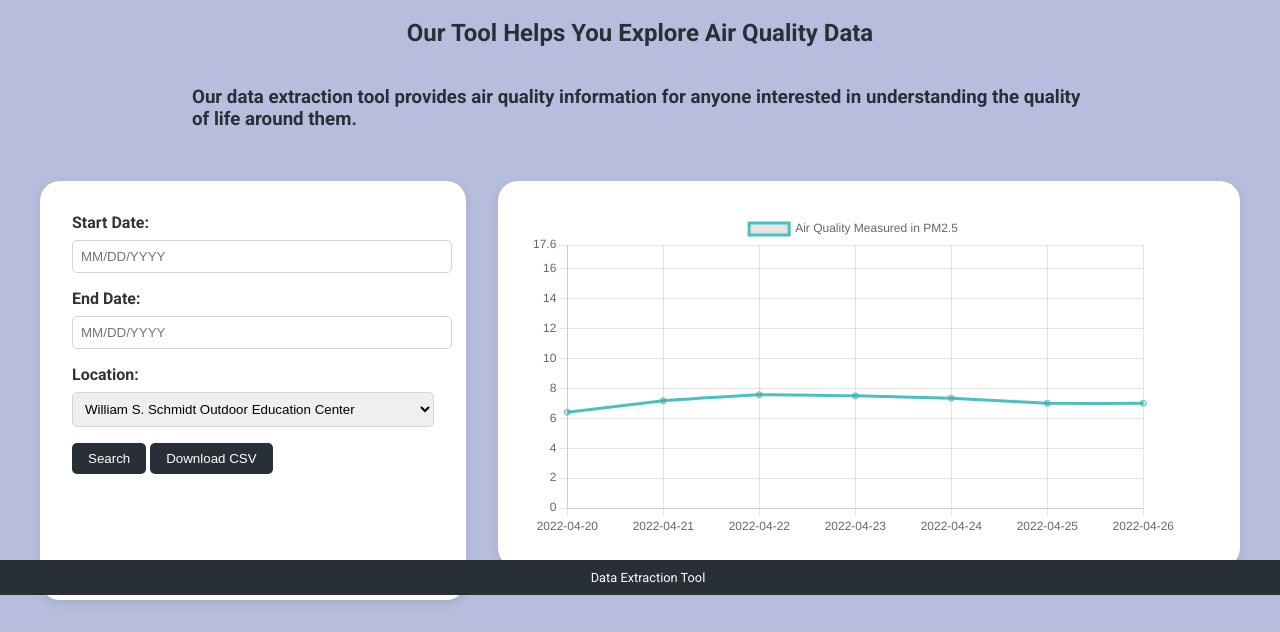
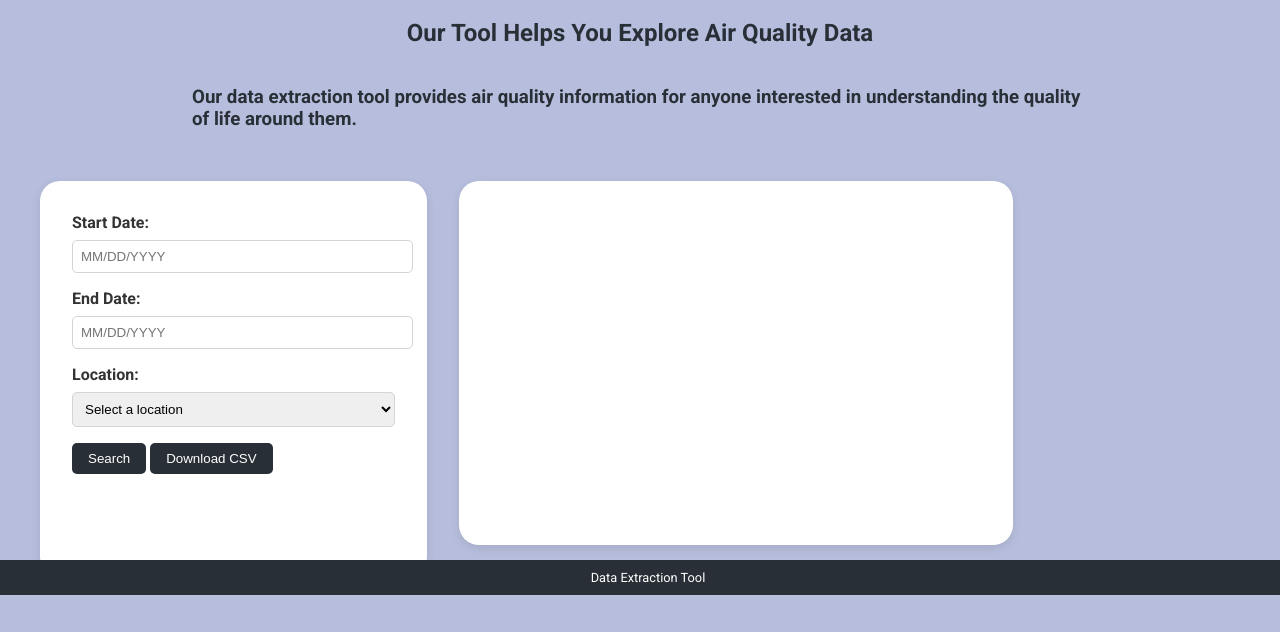
Before and after one commit to GuntherChung/INST490-AQ-Data-Extraction-Tool, a website: page Website/index.html in a window 1280 px wide. Shown: the part 205-837 px from the top of the page. After the commit the page ends 814 px from the top, so only its background shows below. Drawn offline with nearby package versions, Linux system fonts and the light colour scheme; no server answers.

Commit message:
location and got dates to work

```diff
--- a/Website/index.html
+++ b/Website/index.html
@@ -22,10 +22,6 @@
 </head>
 <body>
   <!-- Header section -->
-  <script>
-    console.log(moment())
-  </script>
-
   <header>
     <nav>
       <ul>
@@ -58,10 +54,20 @@
         <label for="location">Location:</label>
 
         <select id="location" name="location">
-          <option value="option1">William S. Schmidt Outdoor Education Center</option>
-          <option value="option2">Option 2</option>
-          <option value="option3">Option 3</option>
+          <option value="">Select a location</option>
+          <option value="133730#11.74">Union Bethel AME</option>
+          <option value="134488#11.74">William S. Schmidt Outdoor Education Center</option>
+          <option value="102898#11">PGCPS Schmidt Center Bldg</option>
+          <option value="102852#11.05">Surratsville HS</option>
+          <option value="104790#11.05">Oxon Hill HS</option>
+          <option value="102830#12.72">International HS at Largo</option>
+          <option value="135674#12.72">PGCPS Central HS</option>
+          <option value="102840#11.52">Bowie High School</option>
+          <option value="156657#16.6">Reid Temple AME Church</option>
+          <option value="134964#17.95">Jubilee United Church of Christ</option>
+          <option value="102884#13.76">Charles Flowers HS</option>
         </select>
+
 
         <button id="search-btn">Search</button>
         <button id="download-btn">Download CSV</button>
--- a/Website/script.js
+++ b/Website/script.js
@@ -1,99 +1,96 @@
 const headers = { "X-API-Key": "C7AF49F7-C3F6-11ED-B6F4-42010A800007" }; // replace with your actual API key
 
-const sensors = {
-    Union_Bethel_AME: "133730#11.74",
-    William_S_Schmidt: "134488#11.74",
-    PGCPS_Schmidt_CenterBldg: "102898#11",
-    Surratsville_HS: "102852#11.05",
-    Oxon_Hill_HS: "104790#11.05"
-    // add more sensors here as needed
-  };
+
+// ---- LOCATION --- //
+
+// get references to the DOM elements
+const searchBtn = document.getElementById("search-btn");
+const locationSelect = document.getElementById("location");
+
+// add event listener to the search button
+searchBtn.addEventListener("click", function() {
+  // get the value of the selected location
+  const selectedLocation = locationSelect.value;
+
+  // do something with the selected location, such as assigning it to a variable
+  console.log(selectedLocation);
+});
+
+// ------ DATE FIELDS ---- //
+
+// Get the input elements
+const startDateInput = document.getElementById("start-date");
+const endDateInput = document.getElementById("end-date");
+
+// Get today's date
+const today = new Date();
+const todayTimestamp = today.getTime();
+
+// Set the minimum date for start date input
+const minStartDate = new Date();
+minStartDate.setDate(today.getDate() - 30);
+const minStartDateTimestamp = minStartDate.getTime();
+
+// Add an event listener to the search button to validate the dates and perform the search
+const searchButton = document.getElementById("search-btn");
+searchButton.addEventListener("click", () => {
+  const startDate = moment(startDateInput.value, "MM/DD/YYYY");
+  const endDate = moment(endDateInput.value, "MM/DD/YYYY");
+
+  if (!startDate.isValid() || !endDate.isValid()) {
+    alert("Please enter valid dates in the format MM/DD/YYYY");
+    return;
+  }
+
+  const startDateTimestamp = startDate.toDate().getTime();
+  const endDateTimestamp = endDate.toDate().getTime();
+
+  if (startDateTimestamp < minStartDateTimestamp) {
+    alert("Start date cannot be older than 30 days from today");
+    return;
+  }
+
+  if (endDateTimestamp < startDateTimestamp) {
+    alert("End date cannot be before the start date");
+    return;
+  }
+
+  // Perform the search
+  // ...
+});
 
 
-async function getSensorData(sensorIds) {
-    try {
-      const promises = sensorIds.map((sensorId) => {
-        const url = `https://api.purpleair.com/v1/sensors/${sensorId}`;
-        return fetch(url, { headers: headers }).then((response) => response.json());
-      });
-      const sensorData = await Promise.all(promises);
-      return sensorData;
-    } catch (error) {
-      console.error(error);
-    }
-}
-
-async function getAllSensorData() {
-const sensorIds = Object.values(sensors);
-const sensorData = await getSensorData(sensorIds);
-return sensorData;
-}
-
-async function getHistoricalData(sensorId, start="1weekago", end="now", interval="hourly") {
-  const url = `https://api.purpleair.com/v1/sensors/${sensorId}/stats?from=${start}&to=${end}&interval=${interval}`;
+async function getSensorData(sensor) {
+  const url = `https://api.purpleair.com/v1/sensors/${sensor}`;
   const response = await fetch(url, { headers });
   const data = await response.json();
   return data;
 }
 
+async function getAllSensorData(sensor) {
+  const sensorData = {};
+  for (const sensorId of sensor) {
+    const data = await getSensorData(sensor);
+    sensorData[sensorId] = data;
+  }
+  return sensorData;
+}
 
-async function getAllHistoricalData(sensorIds, start="1weekago", end="now", interval="hourly") {
+async function getHistoricalData(sensor, start="1weekago", end="now", interval="hourly") {
+  const url = `https://api.purpleair.com/v1/sensors/${sensor}/stats?from=${start}&to=${end}&interval=${interval}`;
+  const response = await fetch(url, { headers });
+  const data = await response.json();
+  return data;
+}
+
+async function getAllHistoricalData(sensor, start="1weekago", end="now", interval="hourly") {
   const historicalData = {};
-  for (const sensorId of sensorIds) {
+  for (const sensorId of sensor) {
     const data = await getHistoricalData(sensorId, start, end, interval);
     historicalData[sensorId] = data;
   }
   return historicalData;
 }
-
-// example usage
-getAllSensorData().then((data) => {
-    console.log(data);
-  }).catch((error) => {
-    console.error(error);
-  });
-
-// example usage for getSensorData
-const sensorids = Object.values(sensors);
-getSensorData(sensorids).then((data) => {
-  console.log(data);
-}).catch((error) => {
-  console.error(error);
-});
-
-// example usage for getHistoricalData
-const sensorId = sensors.Union_Bethel_AME;
-getHistoricalData(sensorId).then((data) => {
-  console.log(data);
-}).catch((error) => {
-  console.error(error);
-});
-
-// example usage for getAllHistoricalData
-const sensorids2 = Object.values(sensors);
-getAllHistoricalData(sensorids2).then((data) => {
-  console.log(data);
-}).catch((error) => {
-  console.error(error);
-});
-// ------------Graph----------------- //
-const historicalData = {
-  "133730#11.74": {
-    "1weekago": [
-      {"datetime": "2022-04-16T00:00:00Z", "pm2.5": 5},
-      {"datetime": "2022-04-17T00:00:00Z", "pm2.5": 6},
-      {"datetime": "2022-04-18T00:00:00Z", "pm2.5": 4},
-      {"datetime": "2022-04-19T00:00:00Z", "pm2.5": 8},
-      {"datetime": "2022-04-20T00:00:00Z", "pm2.5": 9},
-      {"datetime": "2022-04-21T00:00:00Z", "pm2.5": 11},
-      {"datetime": "2022-04-22T00:00:00Z", "pm2.5": 10},
-      {"datetime": "2022-04-23T00:00:00Z", "pm2.5": 7},
-      {"datetime": "2022-04-24T00:00:00Z", "pm2.5": 6},
-      {"datetime": "2022-04-25T00:00:00Z", "pm2.5": 4}
-    ]
-  }
-  // add more historical data here as needed
-};
 
 const chartData = {
   labels: [], // x-axis labels will be generated dynamically
@@ -137,32 +134,6 @@ function generateData(startDate, endDate) {
   }
 }
 
-/*function generateData(fetchedData, startDate, endDate) {
-  // Generate x-axis labels
-  const start = moment(startDate);
-  const end = moment(endDate);
-  const diff = end.diff(start, "days");
-  for (let i = 0; i <= diff; i++) {
-    const label = start.add(1, "day").format("YYYY-MM-DD");
-    chartData.labels.push(label);
-  }
-
-  // Generate y-axis data
-  const data = fetchedData;
-  let dataIndex = 0;
-  let total = 0;
-  let count = 0;
-  for (const label of chartData.labels) {
-    while (dataIndex < data.length && moment(data[dataIndex].datetime).isSameOrBefore(label, "day")) {
-      total += data[dataIndex]["pm2.5"];
-      count++;
-      dataIndex++;
-    }
-    const average = count > 0 ? total / count : null;
-    chartData.datasets[0].data.push(average);
-  }
-}*/
-
 async function loadData(chart) {
   // Load data from server using fetch or any other method
   const data = await fetchData();
@@ -198,26 +169,6 @@ function initializeChart() {
   });
 }
 
-/*async function initializeChart() {
-  // Fetch historical data for the desired sensor ID
-  const sensorId = sensors.Union_Bethel_AME;
-  const fetchedData = await getHistoricalData(sensorId);
-
-  // Example usage: generate data for the past week
-  generateData(fetchedData.stats, "2022-04-19", "2022-04-25");
-
-  // Create the chart
-  const ctx = document.getElementById("myChart").getContext("2d");
-  const myChart = new Chart(ctx, {
-    type: "line",
-    data: chartData,
-    options: {
-      scales: {}
-    }
-  });
-}*/
-
-
 document.addEventListener("DOMContentLoaded", function() {
   initializeChart();
 });
```
Also changed, not shown: version images/example code.png (added), version images/ver1.0.png (added).
